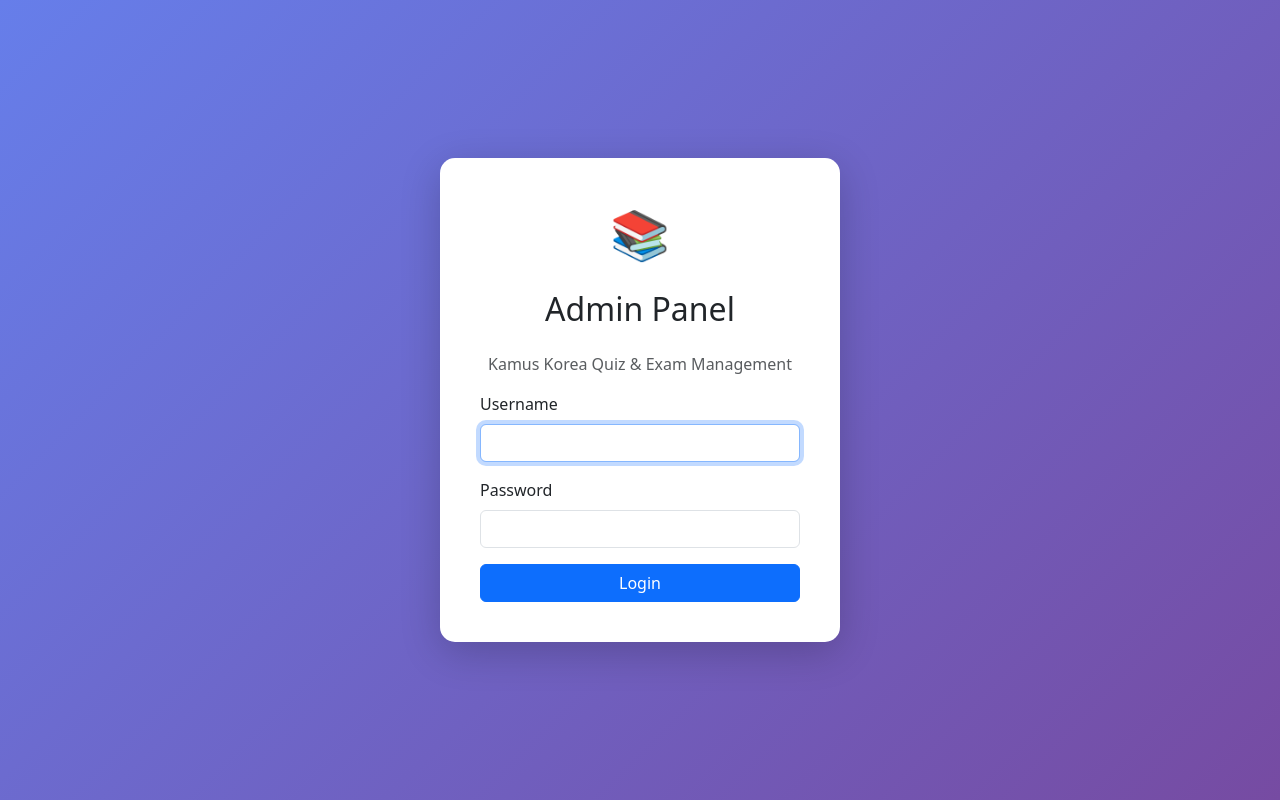
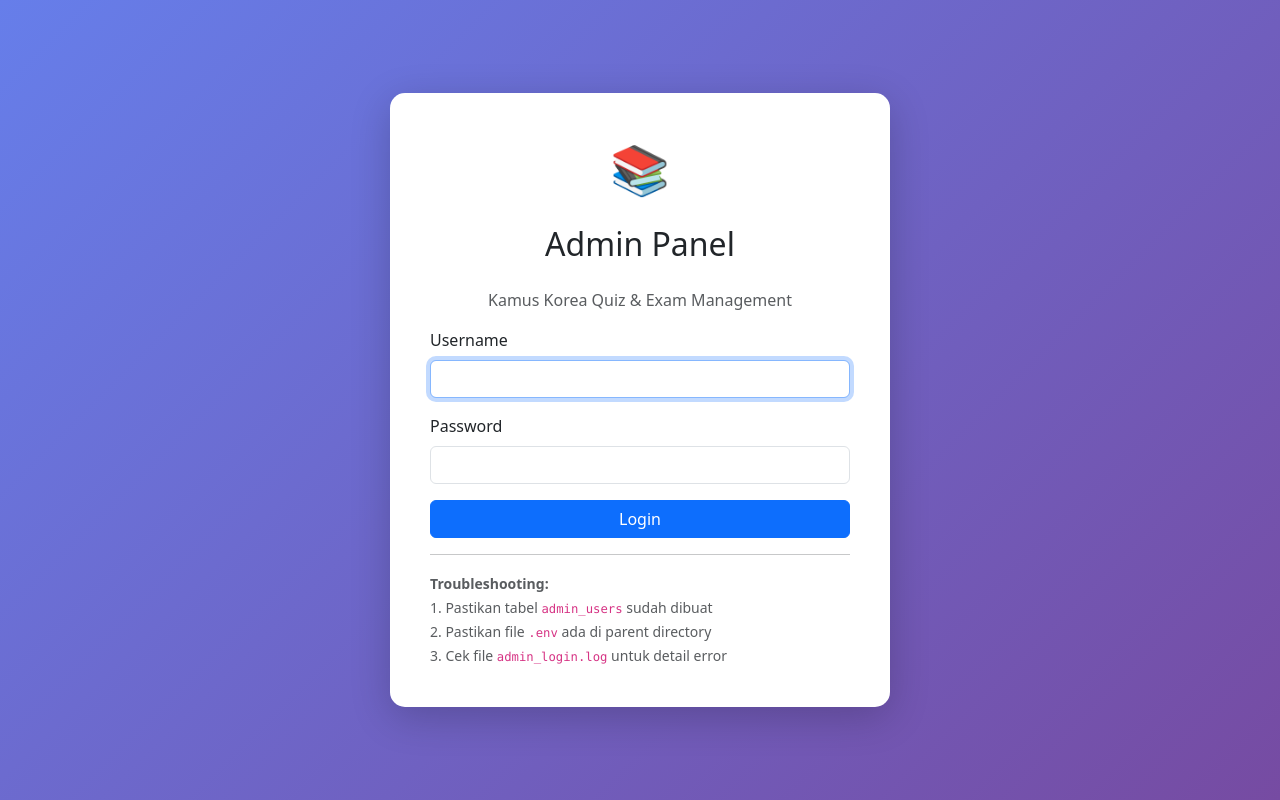
Before and after one commit to JCETools-Petra/kamuskorea, a PHP site: page /admin_login.php in a window 1280 px wide. Run offline with PHP 8.4, Linux system fonts and the light colour scheme.

Commit message:
Add detailed login debugging and error logging
- Add writeAdminLog function to track login process
- Log each step: connection, user lookup, password verification
- Display last 20 lines of log on login page
- Show specific error messages for troubleshooting
- Enable PHP error reporting on login page
- Preserve username input after failed login attempt

```diff
--- a/kamuskoreaweb/admin_config.php
+++ b/kamuskoreaweb/admin_config.php
@@ -69,8 +69,15 @@ function requireAdminLogin() {
  * Login admin using database
  */
 function adminLogin($username, $password) {
+    $logFile = __DIR__ . '/admin_login.log';
+
     try {
+        writeAdminLog($logFile, "=== LOGIN ATTEMPT ===");
+        writeAdminLog($logFile, "Username: " . $username);
+        writeAdminLog($logFile, "Password length: " . strlen($password));
+
         $pdo = getAdminDB();
+        writeAdminLog($logFile, "Database connection: SUCCESS");
 
         $stmt = $pdo->prepare("
             SELECT id, username, password, full_name, is_active
@@ -80,7 +87,18 @@ function adminLogin($username, $password) {
         $stmt->execute([$username]);
         $admin = $stmt->fetch();
 
-        if ($admin && password_verify($password, $admin['password'])) {
+        if (!$admin) {
+            writeAdminLog($logFile, "User not found in database or not active");
+            return false;
+        }
+
+        writeAdminLog($logFile, "User found: ID=" . $admin['id'] . ", Full Name=" . $admin['full_name']);
+        writeAdminLog($logFile, "Stored password hash: " . substr($admin['password'], 0, 20) . "...");
+
+        $passwordMatch = password_verify($password, $admin['password']);
+        writeAdminLog($logFile, "Password verify result: " . ($passwordMatch ? "MATCH" : "NO MATCH"));
+
+        if ($passwordMatch) {
             // Update last login
             $updateStmt = $pdo->prepare("UPDATE admin_users SET last_login = NOW() WHERE id = ?");
             $updateStmt->execute([$admin['id']]);
@@ -92,14 +110,27 @@ function adminLogin($username, $password) {
             $_SESSION['admin_fullname'] = $admin['full_name'];
             $_SESSION['admin_login_time'] = time();
 
+            writeAdminLog($logFile, "Login SUCCESS - Session created");
             return true;
         }
 
+        writeAdminLog($logFile, "Login FAILED - Password mismatch");
         return false;
     } catch (Exception $e) {
+        writeAdminLog($logFile, "EXCEPTION: " . $e->getMessage());
+        writeAdminLog($logFile, "Stack trace: " . $e->getTraceAsString());
         error_log("Admin login error: " . $e->getMessage());
         return false;
     }
+}
+
+/**
+ * Write to admin log file
+ */
+function writeAdminLog($logFile, $message) {
+    $timestamp = date('Y-m-d H:i:s');
+    $logMessage = "[$timestamp] $message\n";
+    file_put_contents($logFile, $logMessage, FILE_APPEND | LOCK_EX);
 }
 
 /**
--- a/kamuskoreaweb/admin_login.php
+++ b/kamuskoreaweb/admin_login.php
@@ -1,23 +1,49 @@
 <?php
-require_once __DIR__ . '/admin_config.php';
+error_reporting(E_ALL);
+ini_set('display_errors', 1);
 
 $error = '';
+$debug = '';
 
-if ($_SERVER['REQUEST_METHOD'] === 'POST') {
-    $username = $_POST['username'] ?? '';
+// Try to load config
+try {
+    require_once __DIR__ . '/admin_config.php';
+} catch (Exception $e) {
+    $error = 'Config load error: ' . $e->getMessage();
+}
+
+if ($_SERVER['REQUEST_METHOD'] === 'POST' && empty($error)) {
+    $username = trim($_POST['username'] ?? '');
     $password = $_POST['password'] ?? '';
 
-    if (adminLogin($username, $password)) {
-        header('Location: admin_dashboard.php');
-        exit();
+    if (empty($username) || empty($password)) {
+        $error = 'Username dan password harus diisi!';
     } else {
-        $error = 'Username atau password salah!';
+        try {
+            if (adminLogin($username, $password)) {
+                header('Location: admin_dashboard.php');
+                exit();
+            } else {
+                $error = 'Username atau password salah! Cek file admin_login.log untuk detail.';
+            }
+        } catch (Exception $e) {
+            $error = 'Login error: ' . $e->getMessage();
+        }
     }
 }
 
-if (isAdminLoggedIn()) {
+if (empty($error) && function_exists('isAdminLoggedIn') && isAdminLoggedIn()) {
     header('Location: admin_dashboard.php');
     exit();
+}
+
+// Check if log file exists and show last entries
+$logFile = __DIR__ . '/admin_login.log';
+if (file_exists($logFile)) {
+    $logContent = file_get_contents($logFile);
+    $logLines = explode("\n", trim($logContent));
+    $lastLines = array_slice($logLines, -20); // Last 20 lines
+    $debug = implode("\n", $lastLines);
 }
 ?>
 <!DOCTYPE html>
@@ -41,11 +67,21 @@ if (isAdminLoggedIn()) {
             box-shadow: 0 10px 40px rgba(0,0,0,0.2);
             padding: 40px;
             width: 100%;
-            max-width: 400px;
+            max-width: 500px;
         }
         .logo {
             font-size: 3rem;
             margin-bottom: 20px;
+        }
+        .debug-log {
+            font-family: monospace;
+            font-size: 11px;
+            background: #f8f9fa;
+            padding: 10px;
+            border-radius: 5px;
+            max-height: 200px;
+            overflow-y: auto;
+            white-space: pre-wrap;
         }
     </style>
 </head>
@@ -64,7 +100,8 @@ if (isAdminLoggedIn()) {
         <form method="POST">
             <div class="mb-3">
                 <label for="username" class="form-label">Username</label>
-                <input type="text" class="form-control" id="username" name="username" required autofocus>
+                <input type="text" class="form-control" id="username" name="username" required autofocus
+                       value="<?= htmlspecialchars($_POST['username'] ?? '') ?>">
             </div>
             <div class="mb-3">
                 <label for="password" class="form-label">Password</label>
@@ -72,6 +109,25 @@ if (isAdminLoggedIn()) {
             </div>
             <button type="submit" class="btn btn-primary w-100">Login</button>
         </form>
+
+        <?php if (!empty($debug)): ?>
+            <hr>
+            <div class="mt-3">
+                <h6>Debug Log (Last 20 lines):</h6>
+                <div class="debug-log"><?= htmlspecialchars($debug) ?></div>
+                <small class="text-muted">File: <?= $logFile ?></small>
+            </div>
+        <?php endif; ?>
+
+        <hr>
+        <div class="mt-3">
+            <small class="text-muted">
+                <strong>Troubleshooting:</strong><br>
+                1. Pastikan tabel <code>admin_users</code> sudah dibuat<br>
+                2. Pastikan file <code>.env</code> ada di parent directory<br>
+                3. Cek file <code>admin_login.log</code> untuk detail error
+            </small>
+        </div>
     </div>
 </body>
 </html>
```
